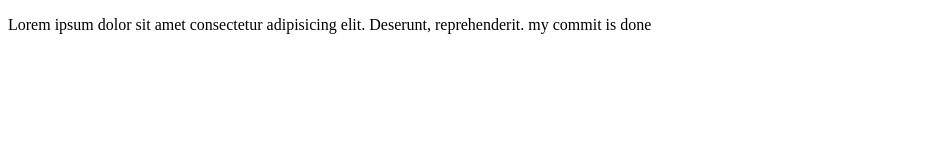
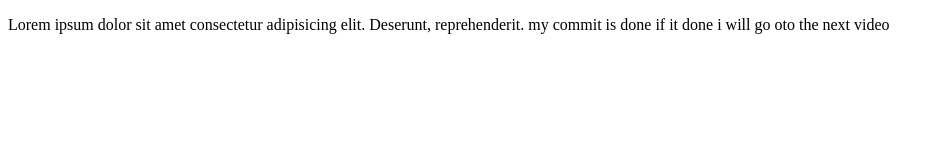
Before and after one commit to AksShakil/git-prac, a plain HTML site: page index.html in a window 1280 px wide. Shown: the whole page, without its empty margins (0-943 px from the left). Drawn offline with Linux system fonts and the light colour scheme.

Commit message:
i will go next video

```diff
--- a/index.html
+++ b/index.html
@@ -8,7 +8,7 @@
 <body>
 
     <p>Lorem ipsum dolor sit amet consectetur adipisicing elit. Deserunt, reprehenderit.
-        my commit is done
+        my commit is done     if it done i will go oto the next video
     </p>
 </body>
 </html>
```
